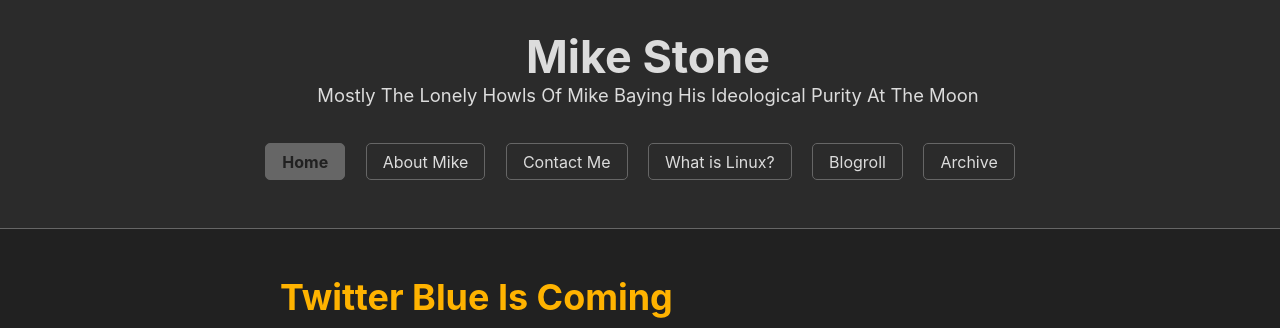
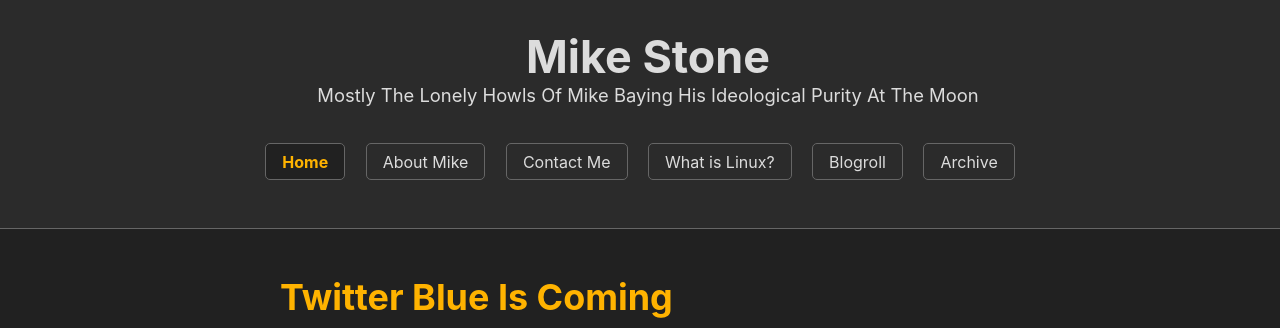
Before and after one commit to lrmikestone/jekyll.blog, a Jekyll site: the page built from index.md, in a window 1280 px wide. Shown: the top 328 px of the page. Built offline with Jekyll 4.4.1, drawn with Linux system fonts in a browser that asks for light colours.

Commit message:
Hovering more.

```diff
--- a/assets/css/custom.css
+++ b/assets/css/custom.css
@@ -23,9 +23,10 @@
 }
 
 nav a:hover,
-nav a.nav-current {
-  background: var(--border);
-  color: var(--bg) !important;
+nav a.nav-current,
+nav a.current {
+  background: var(--bg);
+  color: var(--accent) !important;
     font-weight: 700;
     opacity: 1;
 }
```
